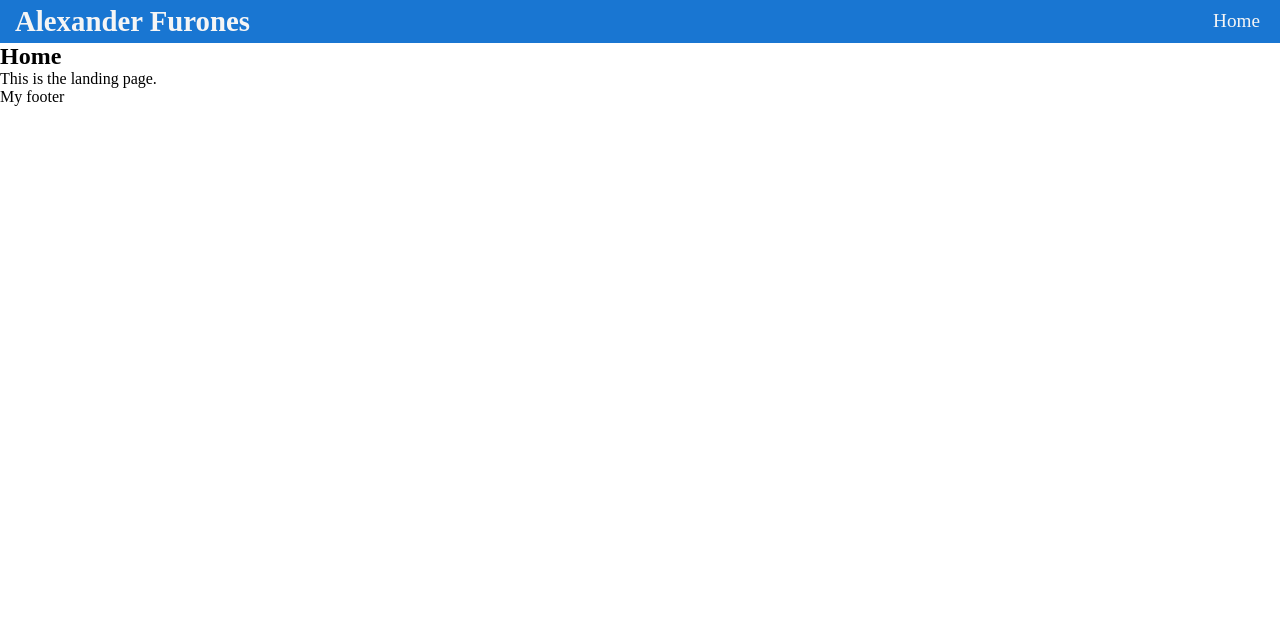
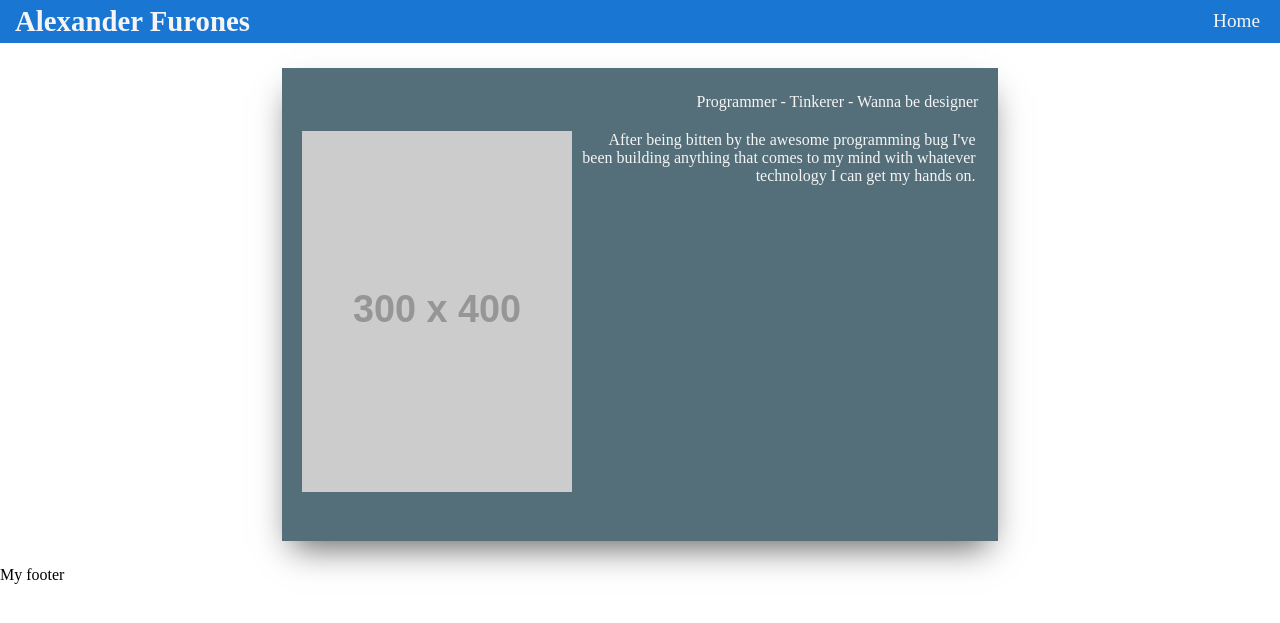
Before and after one commit to alexfuro/portfolio, a Jekyll site: the page built from index.html, in a window 1280 px wide. Shown: the top 623 px of the page. Built offline with Jekyll 4.4.1, drawn with Linux system fonts in a browser that asks for light colours.

Commit message:
Add basic home page structure and style

```diff
--- /dev/null
+++ b/_sass/_index.scss
@@ -0,0 +1,79 @@
+$profile-card-bg: #546E7A;
+$profile-card-text: #F5F5F5;
+
+.profile-card {
+  width: 70%;
+  padding: 25px 20px;
+  margin: 0 auto;
+  background-color: $profile-card-bg;
+  box-shadow: 0 16px 33px -10px #616161;
+  p {
+    color: $profile-card-text;
+  }
+  .profile-header {
+    p {
+      text-align: right;
+    }
+  }
+  .profile-image {
+    display: inline-block;
+    width: 40%;
+    padding: 20px 0;
+    img {
+      width: 100%;
+    }
+  }
+  .profile-summary {
+    display: inline-block;
+    max-width: 59%;
+    vertical-align: top;
+    p {
+      padding-top: 20px;
+      text-align: right;
+    }
+  }
+}
+@media only screen and (max-width: 780px) {
+  .profile-card {
+    width: 85%;
+  }
+}
+@media only screen and (max-width: 650px) {
+  .profile-card {
+    width: 95%;
+  }
+}
+@media only screen and (max-width: 574px) {
+  .profile-card {
+    width: 100%;
+    .profile-image {
+      display: block;
+      width: 100%;
+      padding: 20px 0;
+      img {
+        display: block;
+        max-height: 300px;
+        width: auto;
+        margin: 0 auto;
+      }
+    }
+    .profile-summary {
+      display: block;
+      max-width: 100%;
+      p {
+        text-align: justify;
+      }
+    }
+  }
+}
+@media only screen and (max-width: 340px) {
+  .profile-card {
+    .profile-image {
+      img {
+        max-height: 300px;
+        width: 100%;
+        margin: 0;
+      }
+    }
+  }
+}
--- a/css/main.scss
+++ b/css/main.scss
@@ -3,7 +3,13 @@
 
 @import 'reset';
 @import 'header';
+@import 'index';
 
 .show {
   display: block;
 }
+.content {
+  width: 80%;
+  padding: 25px 0;
+  margin: 0 auto;
+}
--- a/index.html
+++ b/index.html
@@ -3,6 +3,17 @@ title: Home
 layout: default
 ---
 
-<h2> {{ page.title }} </h2>
-
-This is the landing page.
+<div class='profile-card'>
+  <div class='profile-header'>
+    <p>Programmer - Tinkerer - Wanna be designer</p>
+  </div>
+  <div class='profile-image'>
+    <img src='http://via.placeholder.com/300x400' alt='alexander furones'>
+  </div>
+  <div class='profile-summary'>
+    <p>
+      After being bitten by the awesome programming bug I've been building anything
+      that comes to my mind with whatever technology I can get my hands on.
+    </p>
+  </div>
+</div>
```
